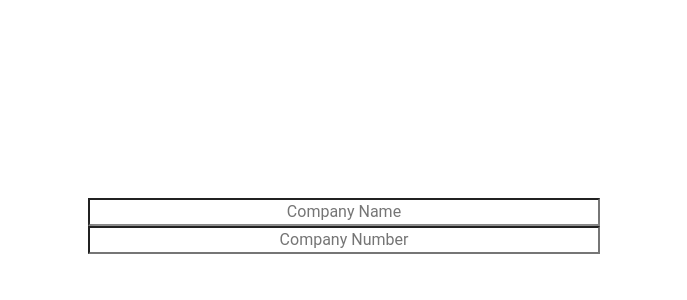
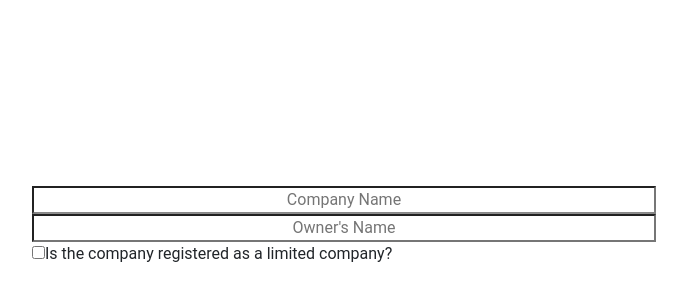
Before and after one commit to ivnkris/react-multistep-form, a React (Create React App) app: page / in a window 1280 px wide. Shown: the part 174-474 px from the top of the page, without its empty margins (296-983 px from the left). Built offline with nearby package versions, Linux system fonts and the light colour scheme.

Commit message:
added remaining standard form inputs

```diff
--- a/src/components/MultistepForm/index.js
+++ b/src/components/MultistepForm/index.js
@@ -10,6 +10,8 @@ const MultistepForm = () => {
 
   const [formStep, setFormStep] = useState(0);
   const [isContactAddress, setIsContactAddress] = useState(false);
+  const [isLimited, setIsLimited] = useState(false);
+  const [isVat, setIsVat] = useState(false);
 
   const nextFormStep = () => {
     setFormStep(formStep + 1);
@@ -23,6 +25,14 @@ const MultistepForm = () => {
     setIsContactAddress(!isContactAddress);
   };
 
+  const handleLimitedChange = () => {
+    setIsLimited(!isLimited);
+  };
+
+  const handleVatChange = () => {
+    setIsVat(!isVat);
+  };
+
   const {
     register,
     handleSubmit,
@@ -34,13 +44,23 @@ const MultistepForm = () => {
     shouldFocusError: true,
   });
 
-  const watchCompanyDetails = watch(["companyName", "companyNumber"]);
+  const watchCompanyDetails = watch([
+    "companyName",
+    "ownerName",
+    "companyNumber",
+  ]);
+
   const watchCompanyAddress = watch([
     "address1",
     "postcode",
     "contactPostcode",
   ]);
-  const watchContactDetails = watch(["companyEmail"]);
+  const watchContactDetails = watch([
+    "companyEmail",
+    "companyEmail2",
+    "phone",
+    "phone2",
+  ]);
 
   const renderButton = () => {
     return (
@@ -78,22 +98,51 @@ const MultistepForm = () => {
 
             <input
               className="form-input"
+              placeholder="Owner's Name"
+              type="text"
+              {...register("ownerName", { required: true })}
+            ></input>
+
+            <input
+              type="checkbox"
+              id="isLimited"
+              name="isLimited"
+              {...register("limited")}
+              checked={isLimited}
+              onChange={handleLimitedChange}
+            ></input>
+            <label htmlFor="isLimited">
+              Is the company registered as a limited company?
+            </label>
+
+            {isLimited && (
+              <div className="form-element">
+                <input
+                  className="form-input"
                   placeholder="Company Number"
                   error={errors.companyNumber}
                   type="text"
                   {...register("companyNumber", {
-                required: true,
                     pattern: /^(SC|NI|\d{2})\d{6}$/,
                   })}
                 ></input>
-            {errors.companyNumber && watchCompanyDetails[1].length > 7 && (
+                {errors.companyNumber && watchCompanyDetails[2].length > 7 && (
                   <div>Make sure company number is valid.</div>
                 )}
 
-            {watchCompanyDetails[0] &&
-              watchCompanyDetails[1] &&
-              !errors.companyNumber &&
-              renderButton()}
+                <input
+                  type="checkbox"
+                  id="vat"
+                  name="vat"
+                  {...register("vat")}
+                  checked={isVat}
+                  onChange={handleVatChange}
+                ></input>
+                <label htmlFor="vat">Is the company VAT registered?</label>
+              </div>
+            )}
+
+            {watchCompanyDetails[0] && watchCompanyDetails[1] && renderButton()}
           </div>
         )}
 
@@ -209,7 +258,59 @@ const MultistepForm = () => {
               <div>Make sure email address is valid.</div>
             )}
 
-            {!errors.companyEmail && watchContactDetails[0] && renderButton()}
+            <input
+              className="form-input"
+              placeholder="Alternative Email"
+              error={errors.companyEmail2}
+              type="email"
+              {...register("companyEmail2", {
+                pattern:
+                  /^(([^<>()[\]\\.,;:\s@"]+(\.[^<>()[\]\\.,;:\s@"]+)*)|(".+"))@((\[[0-9]{1,3}\.[0-9]{1,3}\.[0-9]{1,3}\.[0-9]{1,3}\])|(([a-zA-Z\-0-9]+\.)+[a-zA-Z]{2,}))$/,
+              })}
+            ></input>
+            {errors.companyEmail2 && watchContactDetails[1].length > 6 && (
+              <div>Make sure email address is valid.</div>
+            )}
+
+            <input
+              className="form-input"
+              placeholder="Phone Number"
+              error={errors.phone}
+              type="text"
+              {...register("phone", {
+                required: true,
+                pattern: /^(\d|\+{1})\d+$/,
+              })}
+            ></input>
+            {errors.phone && watchContactDetails[2].length > 2 && (
+              <div>Make sure phone number is valid.</div>
+            )}
+
+            <input
+              className="form-input"
+              placeholder="Alternative Phone Number"
+              error={errors.phone2}
+              type="text"
+              {...register("phone2", {
+                pattern: /^(\d|\+{1})\d+$/,
+              })}
+            ></input>
+            {errors.phone2 && watchContactDetails[3].length > 2 && (
+              <div>Make sure phone number is valid.</div>
+            )}
+
+            <input
+              className="form-input"
+              placeholder="Website URL"
+              type="text"
+              {...register("websiteUrl")}
+            ></input>
+
+            {!errors.companyEmail &&
+              !errors.phone &&
+              watchContactDetails[0] &&
+              watchContactDetails[2] &&
+              renderButton()}
           </div>
         )}
       </form>
```
Lines whose indentation alone changed are shown as unchanged.
